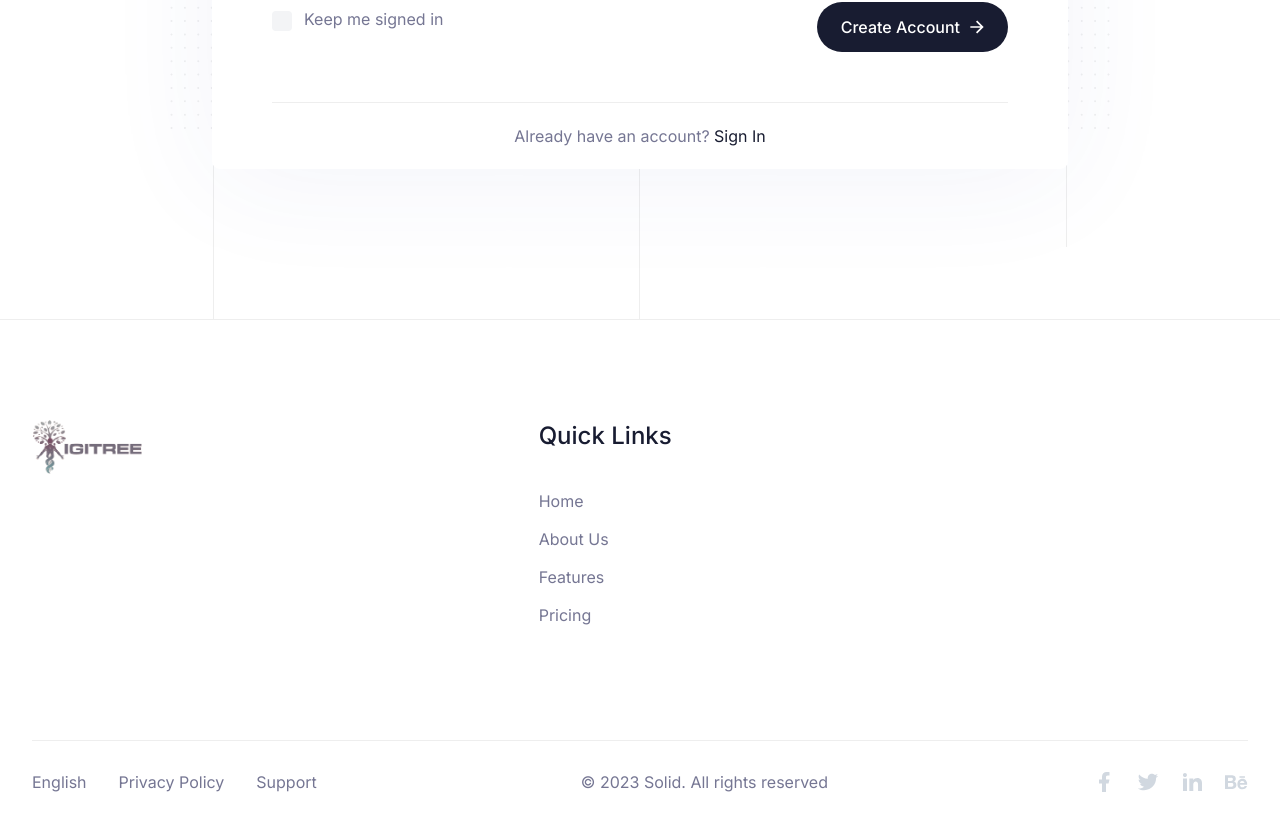
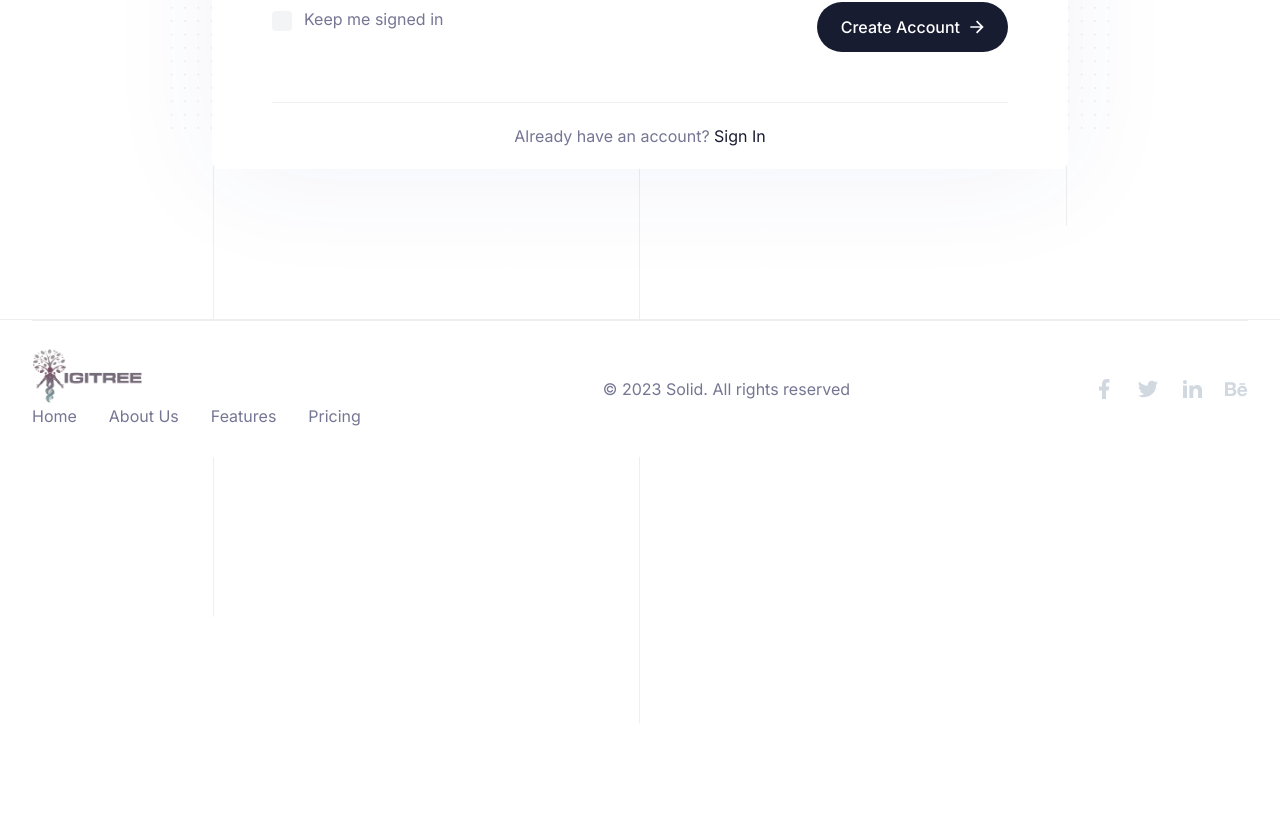
Before and after one commit to eexoh/igitree-website, a Next.js app in the folder igitree/: page /auth/signup in a window 1280 px wide. Shown: the part 770-1593 px from the top of the page. After the commit the page ends 1227 px from the top, so only its background shows below. Built offline with nearby package versions, Linux system fonts and the light colour scheme.

Commit message:
upatedheadcontactfooter
replaced favicon with Logo4ico, updated head titles, changed the classnames attributed of contact's components, altered the footer's structure

```diff
--- a/igitree/app/(site)/head.tsx
+++ b/igitree/app/(site)/head.tsx
@@ -1,10 +1,10 @@
 export default function Head() {
   return (
     <>
-      <title> Solid | Next.js Template for Startup and SaaS</title>
+      <title>IGitree</title>
       <meta content="width=device-width, initial-scale=1" name="viewport" />
-      <meta name="description" content="Built with Next.js and TypeScript" />
-      <link rel="icon" href="/images/favicon.ico" />
+      <meta name="description" content="Uncover Your Ancestry with iGiTREE" />
+      <link rel="icon" href="/images/Logo4.ico" />
     </>
   );
 }
--- a/igitree/components/Contact/index.tsx
+++ b/igitree/components/Contact/index.tsx
@@ -54,7 +54,7 @@ const Contact = () => {
               whileInView="visible"
               transition={{ duration: 1, delay: 0.1 }}
               viewport={{ once: true }}
-              className="contact-form-container animate_top rounded-lg bg-white p-7.5 shadow-solid-8 dark:border dark:border-strokedark dark:bg-black flex-1"
+              className="contact-form-container animate_top rounded-md bg-white p-7.5 shadow-solid-8 dark:border dark:border-strokedark dark:bg-orange-800 flex-1"
             >
               <h2 className="mb-15 text-3xl font-semibold text-black dark:text-white xl:text-sectiontitle2">
                 Send a message
@@ -128,7 +128,7 @@ const Contact = () => {
 
                   <button
                     aria-label="send message"
-                    className="inline-flex items-center gap-2.5 rounded-full bg-black px-6 py-3 flex font-medium text-white duration-300 ease-in-out hover:bg-blackho dark:bg-btndark"
+                    className="px-8 py-4 text-lg font-medium text-center text-white bg-orange-700 rounded-md"
                   >
                     Send Message
                     <svg
--- a/igitree/components/Footer/index.tsx
+++ b/igitree/components/Footer/index.tsx
@@ -1,6 +1,7 @@
 "use client";
 import { motion } from "framer-motion";
 import Image from "next/image";
+import React from "react";
 
 
 const Footer = () => {
@@ -8,132 +9,8 @@ const Footer = () => {
     <>
       <footer className="border-t border-stroke bg-white dark:border-strokedark dark:bg-blacksection">
         <div className="mx-auto max-w-c-1390 px-4 md:px-8 2xl:px-0">
-          {/* <!-- Footer Top --> */}
-          <div className="py-20 lg:py-25">
-            <div className="flex flex-wrap gap-8 lg:justify-between lg:gap-0">
-              <motion.div
-                variants={{
-                  hidden: {
-                    opacity: 0,
-                    y: -20,
-                  },
-
-                  visible: {
-                    opacity: 1,
-                    y: 0,
-                  },
-                }}
-                initial="hidden"
-                whileInView="visible"
-                transition={{ duration: 1, delay: 0.5 }}
-                viewport={{ once: true }}
-                className="animate_top w-1/2 lg:w-1/4"
-              >
-                <a href="index.html" className="relative">
-                  <Image
-                    width={110}
-                    height={80}
-                    src="/images/assets/images/Logo4.png"
-                    alt="Logo"
-                    className="dark:hidden"
-                  />
-                  <Image
-                    width={110}
-                    height={80}
-                    src="/images/logo/logo-dark.svg"
-                    alt="Logo"
-                    className="hidden dark:block"
-                  />
-                </a>
-              </motion.div>
-
-              <div className="flex w-full flex-col gap-8 md:flex-row md:justify-between md:gap-0 lg:w-2/3 xl:w-7/12">
-                <motion.div
-                  variants={{
-                    hidden: {
-                      opacity: 0,
-                      y: -20,
-                    },
-
-                    visible: {
-                      opacity: 1,
-                      y: 0,
-                    },
-                  }}
-                  initial="hidden"
-                  whileInView="visible"
-                  transition={{ duration: 1, delay: 0.1 }}
-                  viewport={{ once: true }}
-                  className="animate_top"
-                >
-                  <h4 className="mb-9 text-itemtitle2 font-medium text-black dark:text-white">
-                    Quick Links
-                  </h4>
-
-                  <ul>
-                    <li>
-                      <a
-                        href="#"
-                        className="mb-3 inline-block hover:text-black-500"
-                      >
-                        Home
-                      </a>
-                    </li>
-                    <li>
-                      <a
-                        href="#"
-                        className="mb-3 inline-block hover:text-orange-700"
-                      >
-                       About Us
-                      </a>
-                    </li>
-                    <li>
-                      <a
-                        href="#"
-                        className="mb-3 inline-block hover:text-orange-700"
-                      >
-                       Features
-                      </a>
-                    </li>
-                    <li>
-                      <a
-                        href="#"
-                        className="mb-3 inline-block hover:text-orange-700"
-                      >
-                        Pricing
-                      </a>
-                    </li>
-                  </ul>
-                </motion.div>
-
-
-
-                <motion.div
-                  variants={{
-                    hidden: {
-                      opacity: 0,
-                      y: -20,
-                    },
-
-                    visible: {
-                      opacity: 1,
-                      y: 0,
-                    },
-                  }}
-                  initial="hidden"
-                  whileInView="visible"
-                  transition={{ duration: 1, delay: 0.1 }}
-                  viewport={{ once: true }}
-                  className="animate_top"
-                >
-                </motion.div>
-              </div>
-            </div>
-          </div>
-          {/* <!-- Footer Top --> */}
-
           {/* <!-- Footer Bottom --> */}
-          <div className="flex flex-col flex-wrap items-center justify-center gap-5 border-t border-stroke py-7 dark:border-strokedark lg:flex-row lg:justify-between lg:gap-0">
+          <div className="flex flex-col flex-nowrap items-center justify-center gap-5 border-t border-stroke py-7 dark:border-strokedark lg:flex-row lg:justify-between lg:gap-0">
             <motion.div
               variants={{
                 hidden: {
@@ -152,20 +29,42 @@ const Footer = () => {
               viewport={{ once: true }}
               className="animate_top"
             >
+              <a href="index.html" className="flex items-center gap-8" >
+                  <Image
+                    width={110}
+                    height={80}
+                    src="/images/assets/images/Logo4.png"
+                    alt="Logo"
+                    className="dark:hidden"
+                  />
+                  <Image
+                    width={110}
+                    height={80}
+                    src="/images/logo/logo-dark.svg"
+                    alt="Logo"
+                    className="hidden dark:block"
+                  />
+                </a>
+
               <ul className="flex items-center gap-8">
                 <li>
                   <a href="#" className="hover:text-orange-700">
-                    English
+                  Home
                   </a>
                 </li>
                 <li>
                   <a href="#" className="hover:text-orange-700">
-                    Privacy Policy
+                    About Us
                   </a>
                 </li>
                 <li>
                   <a href="#" className="hover:text-orange-700">
-                    Support
+                    Features
+                  </a>
+                </li>
+                <li>
+                  <a href="#" className="hover:text-orange-700">
+                    Pricing
                   </a>
                 </li>
               </ul>
```
Also changed, not shown: 2 other files (tests, documents, lock files or other folders).
